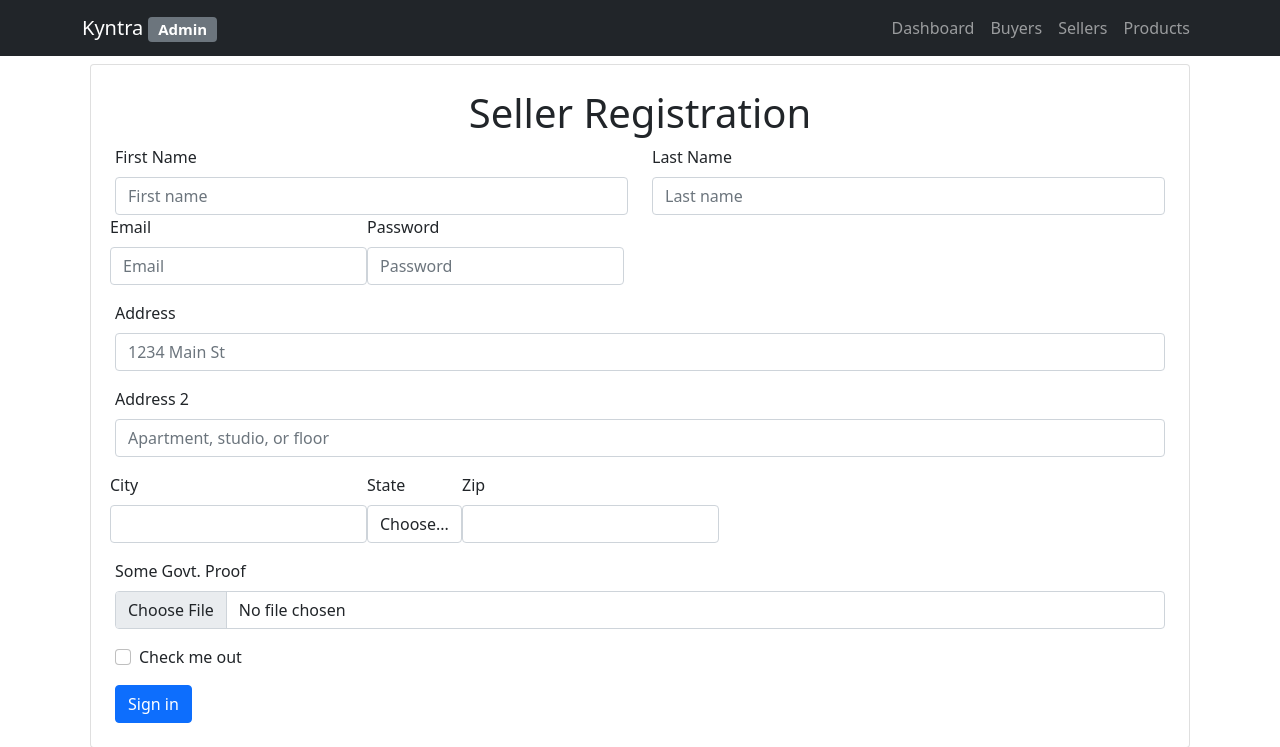
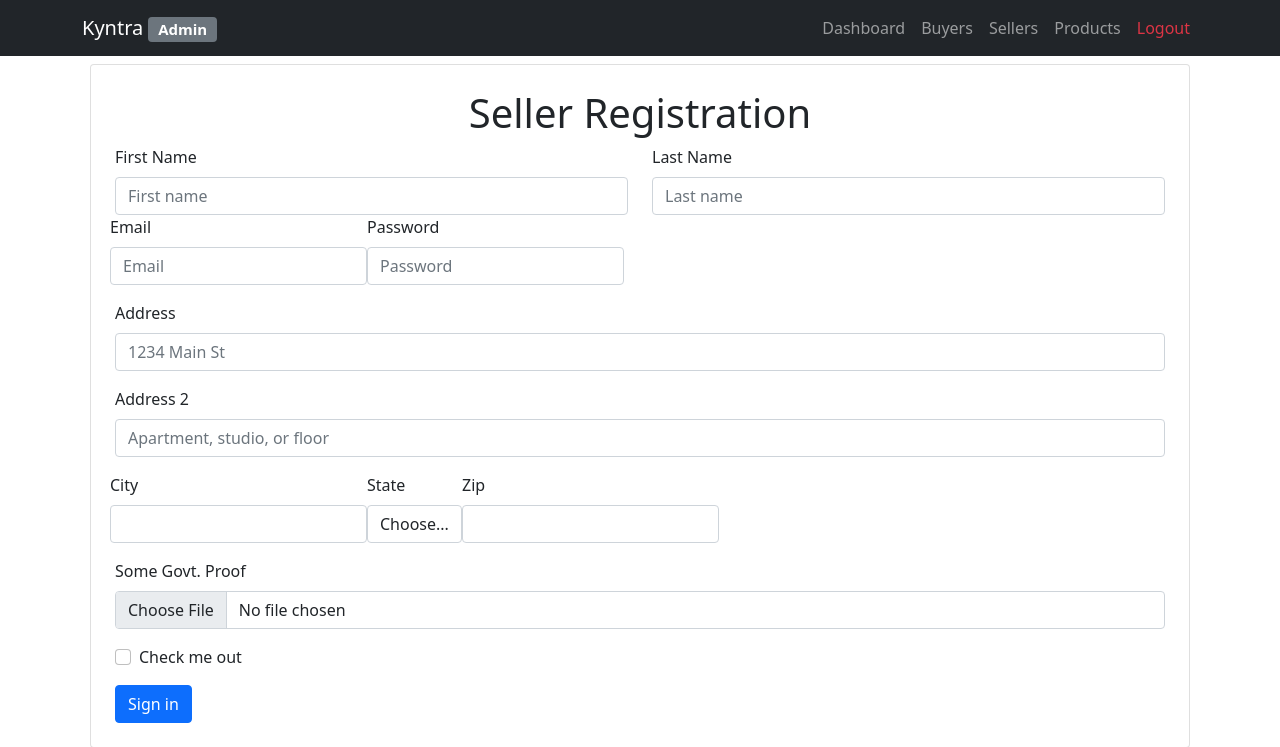
Before and after one commit to basmango/Kyntra, a Django app: page /kyntra/seller/registration/ in a window 1280 px wide. Shown: the top 747 px of the page. Run offline with Django 3.2, Linux system fonts and the light colour scheme; some libraries are stand-ins or nearby versions.

Commit message:
Admin: Logout

```diff
--- a/ecommerce/views.py
+++ b/ecommerce/views.py
@@ -151,7 +151,8 @@ def index(request):
 def admin_check(request):
 	if request.user.is_authenticated:
 		if UserProfile.objects.filter(user=request.user):
-			if request.user.user_profile.is_admin:
+			user_profile = UserProfile.objects.get(user=request.user)
+			if user_profile.is_admin:
 					return True
 			else:
 					return False
--- a/templates/admin/admin_base.html
+++ b/templates/admin/admin_base.html
@@ -22,6 +22,9 @@
 				<li class="nav-item">
 					<a href="{% url 'admin_products' %}" class="nav-link {% if name  == 'admin_products' %} active {% endif %}">Products</a>
 				</li>
+				<li class="nav-item">
+					<a href="{% url 'logout' %}" class="nav-link text-danger">Logout</a>
+				</li>
 			</ul>
 		</div>
 	</div>
```
